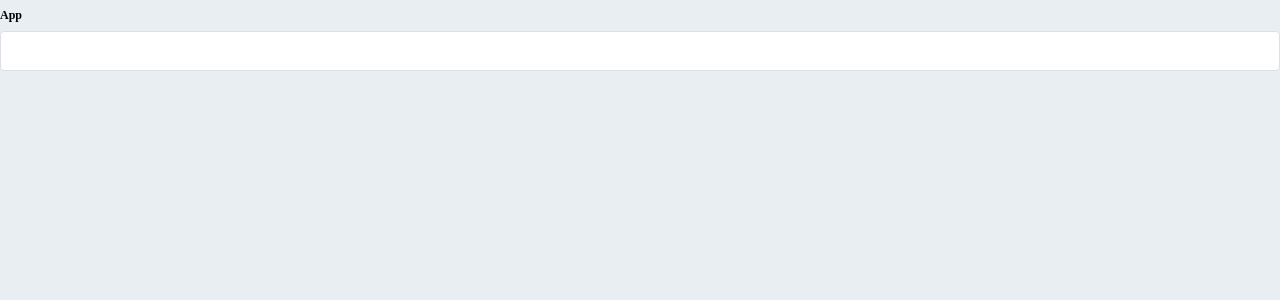
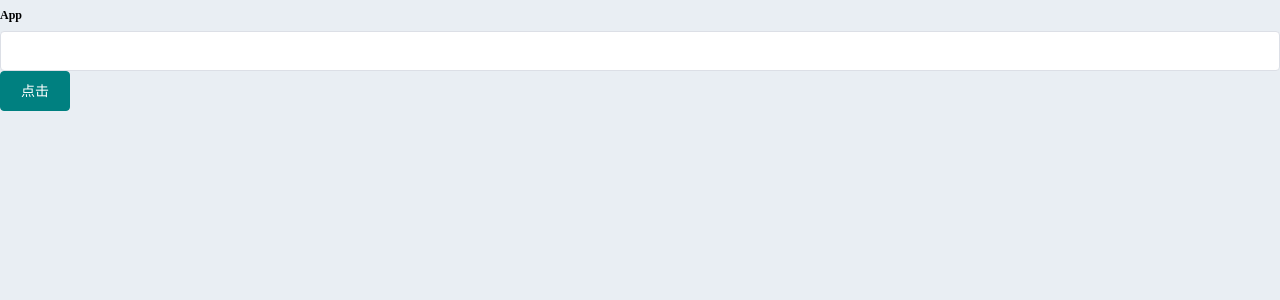
Before and after one commit to lixianxing/edu-bos-fed, a Vue app: page / in a window 1280 px wide. Shown: the top 300 px of the page. Built offline with nearby package versions, Linux system fonts and the light colour scheme.

Commit message:
add button

```diff
--- a/src/App.vue
+++ b/src/App.vue
@@ -2,6 +2,7 @@
   <div id="app">
     <h1>App</h1>
     <el-input placeholder="" size="normal" clearable></el-input>
+    <el-button type="primary" size="default">点击</el-button>
     <router-view />
   </div>
 </template>
```
